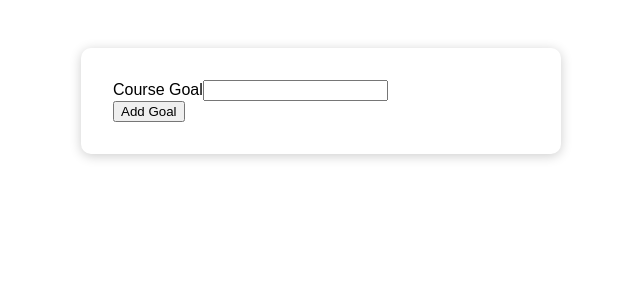
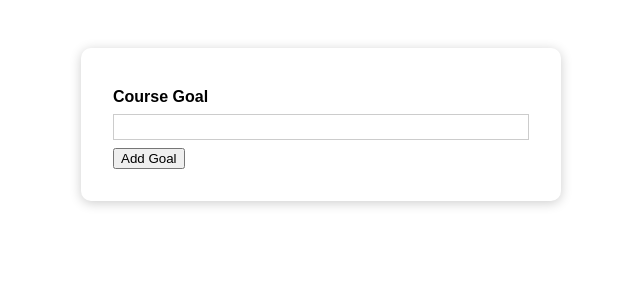
Before and after one commit to chanyu1/React-DoToday, a React (Create React App) app: page / in a window 1280 px wide. Shown: the top 300 px of the page, without its empty margins (319-959 px from the left). Built offline with nearby package versions, Linux system fonts and the light colour scheme.

Commit message:
feat: use css module

```diff
--- a/src/components/Goals/NewGoal.tsx
+++ b/src/components/Goals/NewGoal.tsx
@@ -1,12 +1,12 @@
 import React, { useState, useRef } from "react";
 
 import Button from "../UI/Button";
-// import classes from "./NewGoal.module.css";
+import classes from "./NewGoal.module.css";
 
 const NewGoal: React.FC<{ onAddGoal: (text: string) => void }> = (props) => {
   const goalTextInputRef = useRef<HTMLInputElement>(null);
   // const [enteredValue, setEnteredValue] = useState("");
-  // const [isValid, setIsValid] = useState(true);
+  const [isValid, setIsValid] = useState(true);
 
   // const goalInputChangeHandler = (event) => {
   //   event.target.value.trim().length > 0 && setIsValid(true);
@@ -24,7 +24,9 @@ const NewGoal: React.FC<{ onAddGoal: (text: string) => void }> = (props) => {
 
   return (
     <form onSubmit={submitHandler}>
-      <div className={`form-control invalid}`}>
+      <div
+        className={`${classes["form-control"]} ${!isValid && classes.invalid}`}
+      >
         {/* <div className={`form-control ${!isValid && "invalid"}`}> */}
         <label htmlFor="text">Course Goal</label>
         <input
```
